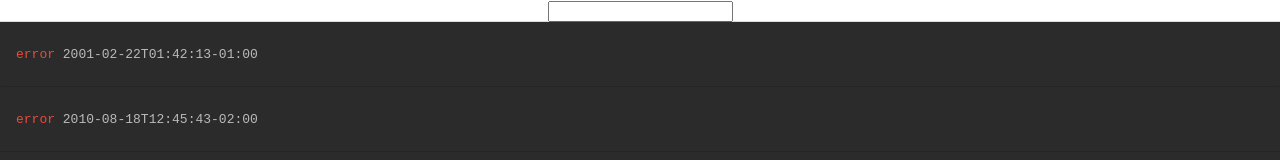
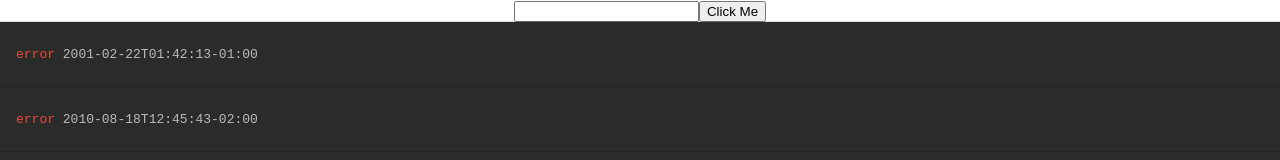
Before and after one commit to karimmakhloufi/react-perf, a React (Create React App) app: page / in a window 1280 px wide. Shown: the top 160 px of the page. Built offline with nearby package versions, Linux system fonts and the light colour scheme.

Commit message:
Added button to log input value

```diff
--- a/src/App.js
+++ b/src/App.js
@@ -24,6 +24,7 @@ function App() {
   return (
     <div className="App">
       <input />
+      <button onClick={() => console.log("input value")}>Click Me</button>
       <LogsTable />
     </div>
   );
```
